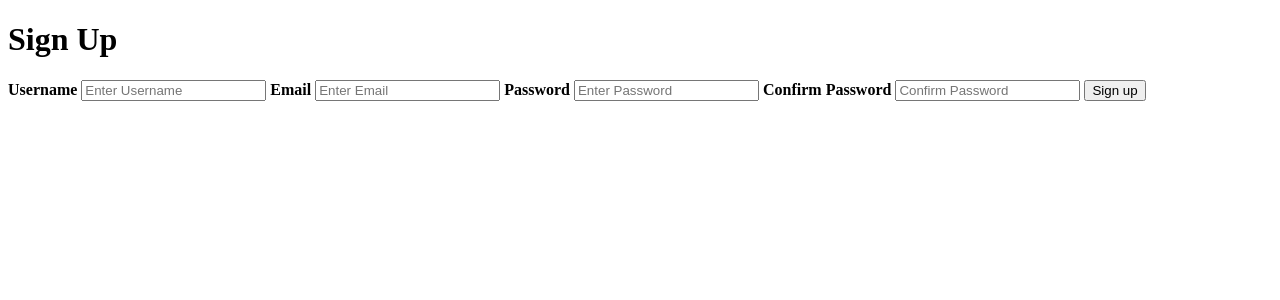
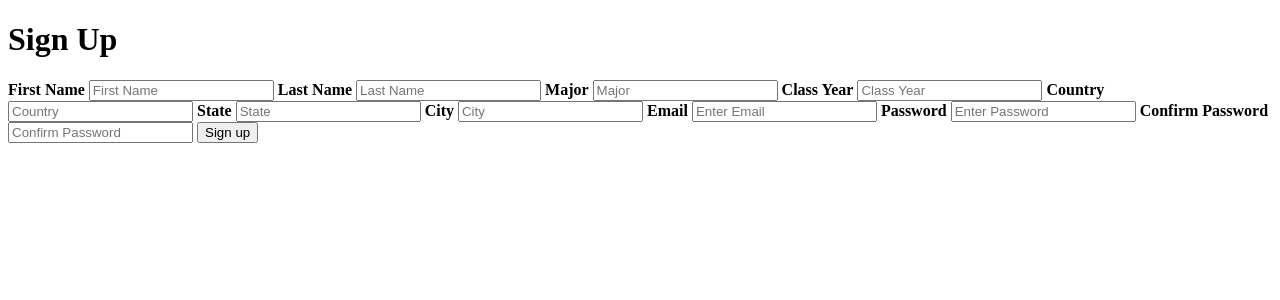
Before and after one commit to melguzman/winterest, a Flask app: template templates/signup.html in a window 1280 px wide. Shown: the top 300 px of the page. Run offline with Flask 2, Linux system fonts and the light colour scheme; the template is opened without the code that fills it, so the values that code supplies are empty.

Commit message:
update signup form

```diff
--- a/templates/signup.html
+++ b/templates/signup.html
@@ -14,8 +14,26 @@
 <body>
 <h1>Sign Up</h1>
 <form action={{ url_for('authenticate', kind = 'signup') }}>
-    <label for="username"><b>Username</b></label>
-    <input type="text" placeholder="Enter Username" name="usernamename" required>
+    <label for="fname"><b>First Name</b></label>
+    <input type="text" placeholder="First Name" name="fname" required>
+
+    <label for="lname"><b>Last Name</b></label>
+    <input type="text" placeholder="Last Name" name="lname" required>
+
+    <label for="major"><b>Major</b></label>
+    <input type="text" placeholder="Major" name="major" required>
+
+    <label for="year"><b>Class Year</b></label>
+    <input type="text" placeholder="Class Year" name="year" required>
+
+    <label for="country"><b>Country</b></label>
+    <input type="text" placeholder="Country" name="country" required>
+
+    <label for="state"><b>State</b></label>
+    <input type="text" placeholder="State" name="state" required>
+
+    <label for="city"><b>City</b></label>
+    <input type="text" placeholder="City" name="city" required>
 
     <label for="email"><b>Email</b></label>
     <input type="text" placeholder="Enter Email" name="email" required>
```
